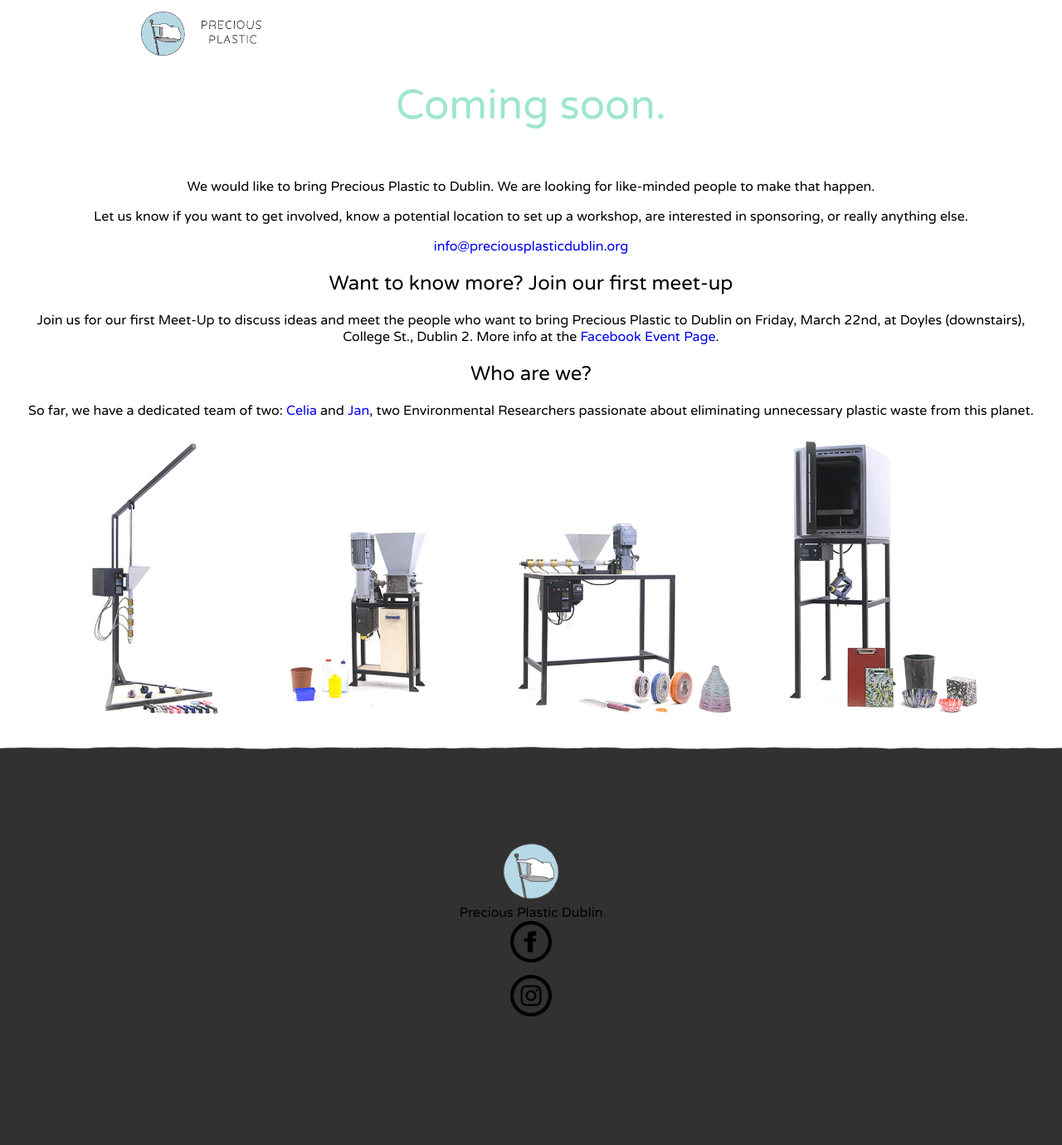
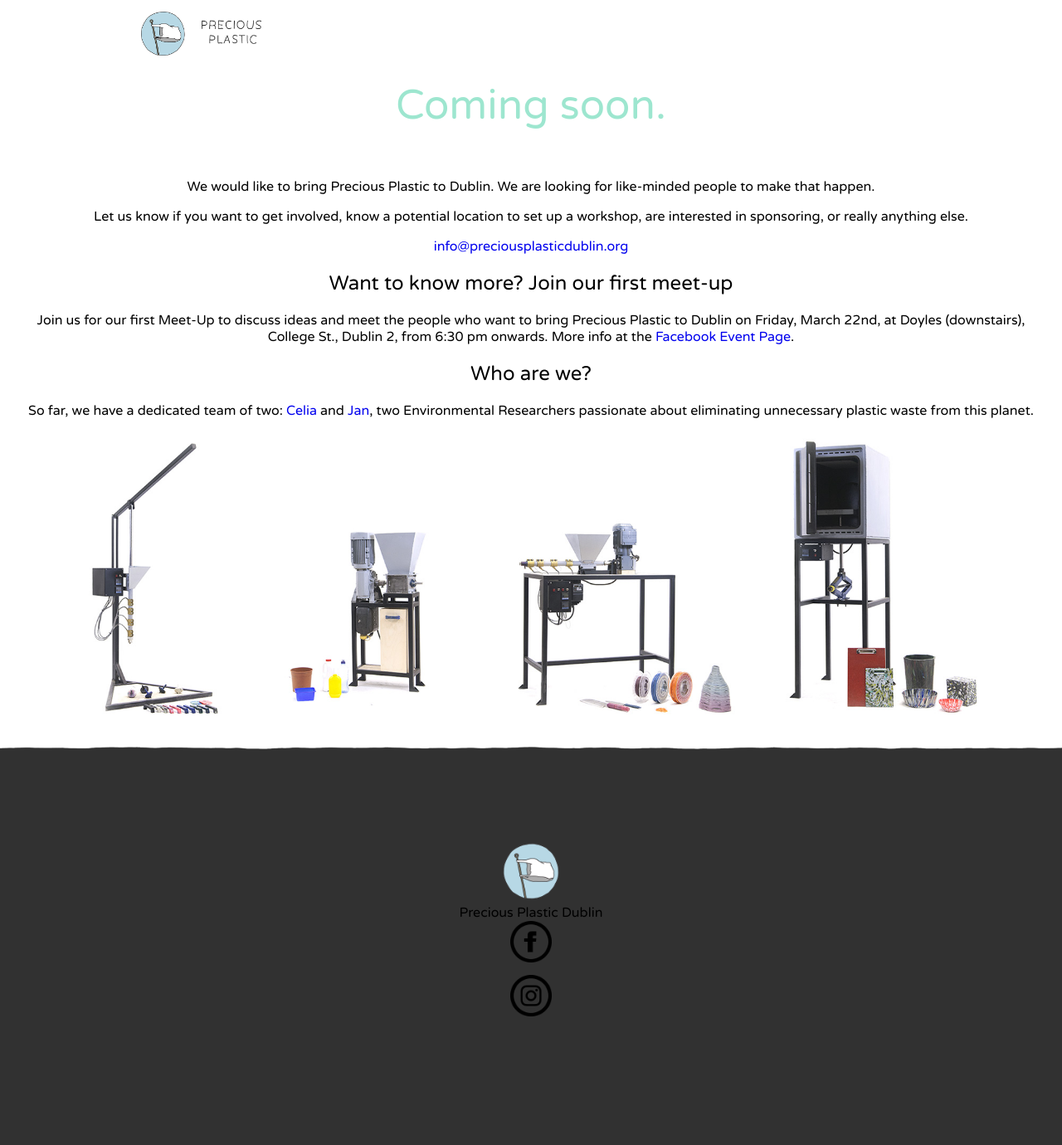
Before and after one commit to preciousplasticdublin/preciousplasticdublin.github.io, a Jekyll site: the page built from en/index.html, in a window 1280 px wide. Shown: the whole page at 83% size. Built offline with Jekyll 4.4.1, drawn with Linux system fonts in a browser that asks for light colours.

Commit message:
adds time to event

```diff
--- a/en/index.html
+++ b/en/index.html
@@ -27,7 +27,7 @@
 
     <p>
 
-      Join us for our first Meet-Up to discuss ideas and meet the people who want to bring Precious Plastic to Dublin on Friday, March 22nd, at Doyles (downstairs), College St., Dublin 2. More info at the <a href="https://www.facebook.com/events/269311793990155/" target="_blank">Facebook Event Page</a>.
+      Join us for our first Meet-Up to discuss ideas and meet the people who want to bring Precious Plastic to Dublin on Friday, March 22nd, at Doyles (downstairs), College St., Dublin 2, from 6:30 pm onwards. More info at the <a href="https://www.facebook.com/events/269311793990155/" target="_blank">Facebook Event Page</a>.
     </p>
 
 
```
